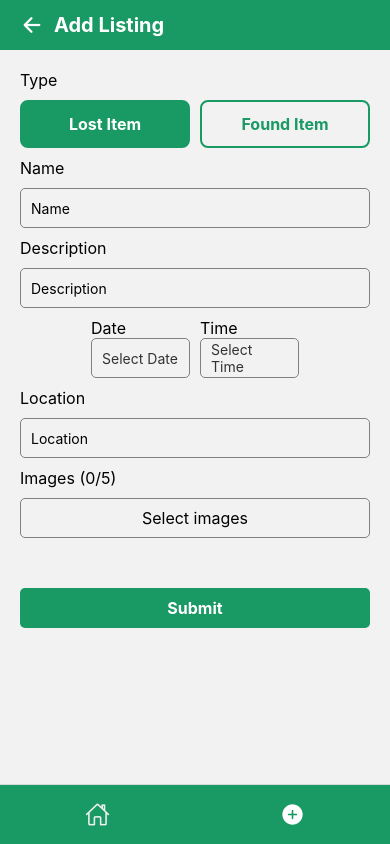
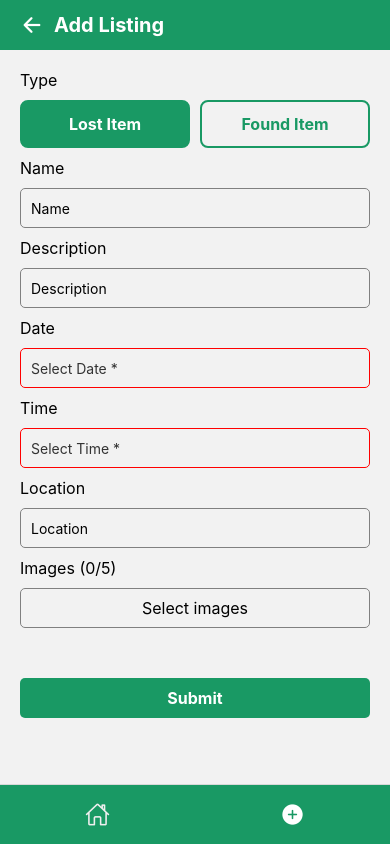
Before and after one commit to KarlSalvacion/final-project-group-4-mobapp, a React Native app: screen /AddListing in a window 390 px wide. Built offline with nearby package versions, Linux system fonts and the light colour scheme.

Commit message:
test merging

```diff
--- a/src/screens/AddListingScreen.tsx
+++ b/src/screens/AddListingScreen.tsx
@@ -35,6 +35,13 @@ const AddListingScreen = () => {
     const [showTimePicker, setShowTimePicker] = useState(false);
 
     const handleSubmit = (values: FormValues) => {
+        if (!values.date || !values.time) {
+            Alert.alert(
+                "Validation Error",
+                "Please select both date and time before submitting."
+            );
+            return;
+        }
         addListing(values);
         Alert.alert(
             "Success",
@@ -203,15 +210,18 @@ const AddListingScreen = () => {
                                                         onBlur={handleBlur('description')}
                                                     />
                                                 </View>
-                                                <View style={stylesAddListingScreen.formRow2}>
-                                                    <View style={stylesAddListingScreen.dateContainer}>
+
+                                                <View style={stylesAddListingScreen.formRow}>
                                                         <Text style={stylesAddListingScreen.label}>Date</Text>
                                                         <TouchableOpacity
-                                                            style={stylesAddListingScreen.input}
+                                                            style={[
+                                                                stylesAddListingScreen.input,
+                                                                !values.date && stylesAddListingScreen.requiredInput
+                                                            ]}
                                                             onPress={() => setShowDatePicker(true)}
                                                         >
                                                             <Text style={stylesAddListingScreen.inputText}>
-                                                                {values.date || 'Select Date'}
+                                                                {values.date || 'Select Date *'}
                                                             </Text>
                                                         </TouchableOpacity>
                                                         {showDatePicker && (
@@ -219,6 +229,7 @@ const AddListingScreen = () => {
                                                                 value={values.date ? new Date(values.date) : new Date()}
                                                                 mode="date"
                                                                 display={Platform.OS === 'ios' ? 'spinner' : 'default'}
+                                                                minimumDate={new Date(2024, 0, 1)}
                                                                 onChange={(event, selectedDate) => {
                                                                     setShowDatePicker(false);
                                                                     if (selectedDate && event.type !== 'dismissed') {
@@ -229,14 +240,17 @@ const AddListingScreen = () => {
                                                         )}
                                                 </View>
 
-                                                    <View style={stylesAddListingScreen.timeContainer}>
+                                                <View style={stylesAddListingScreen.formRow}>
                                                     <Text style={stylesAddListingScreen.label}>Time</Text>
                                                     <TouchableOpacity
-                                                            style={stylesAddListingScreen.input}
+                                                        style={[
+                                                            stylesAddListingScreen.input,
+                                                            !values.time && stylesAddListingScreen.requiredInput
+                                                        ]}
                                                         onPress={() => setShowTimePicker(true)}
                                                     >
                                                         <Text style={stylesAddListingScreen.inputText}>
-                                                                {values.time || 'Select Time'}
+                                                            {values.time || 'Select Time *'}
                                                         </Text>
                                                     </TouchableOpacity>
                                                     {showTimePicker && (
@@ -253,7 +267,7 @@ const AddListingScreen = () => {
                                                         />
                                                     )}
                                                 </View>
-                                                </View>
+
                                                 <View style={stylesAddListingScreen.formRow}>
                                                     <Text style={stylesAddListingScreen.label}>Location</Text>
                                                     <TextInput
@@ -264,6 +278,7 @@ const AddListingScreen = () => {
                                                         onBlur={handleBlur('location')}
                                                     />
                                                 </View>
+
                                                 <View style={stylesAddListingScreen.formRow}>
                                                     <Text style={stylesAddListingScreen.label}>Images ({values.images.length}/5)</Text>
                                                     <TouchableOpacity
@@ -293,6 +308,7 @@ const AddListingScreen = () => {
                                                         <Text style={stylesAddListingScreen.errorText}>{errors.images}</Text>
                                                     )}
                                                 </View>
+
                                                 <TouchableOpacity
                                                     style={stylesAddListingScreen.submitButton}
                                                     onPress={() => {
--- a/src/styles/StylesAddListingScreen.ts
+++ b/src/styles/StylesAddListingScreen.ts
@@ -91,6 +91,10 @@ export const stylesAddListingScreen = StyleSheet.create({
         justifyContent: 'center',
     },
 
+    requiredInput: {
+        borderColor: 'red',
+    },
+
     inputText: {
         fontSize: 14,
         color: '#333',
```
Lines whose indentation alone changed are shown as unchanged.
